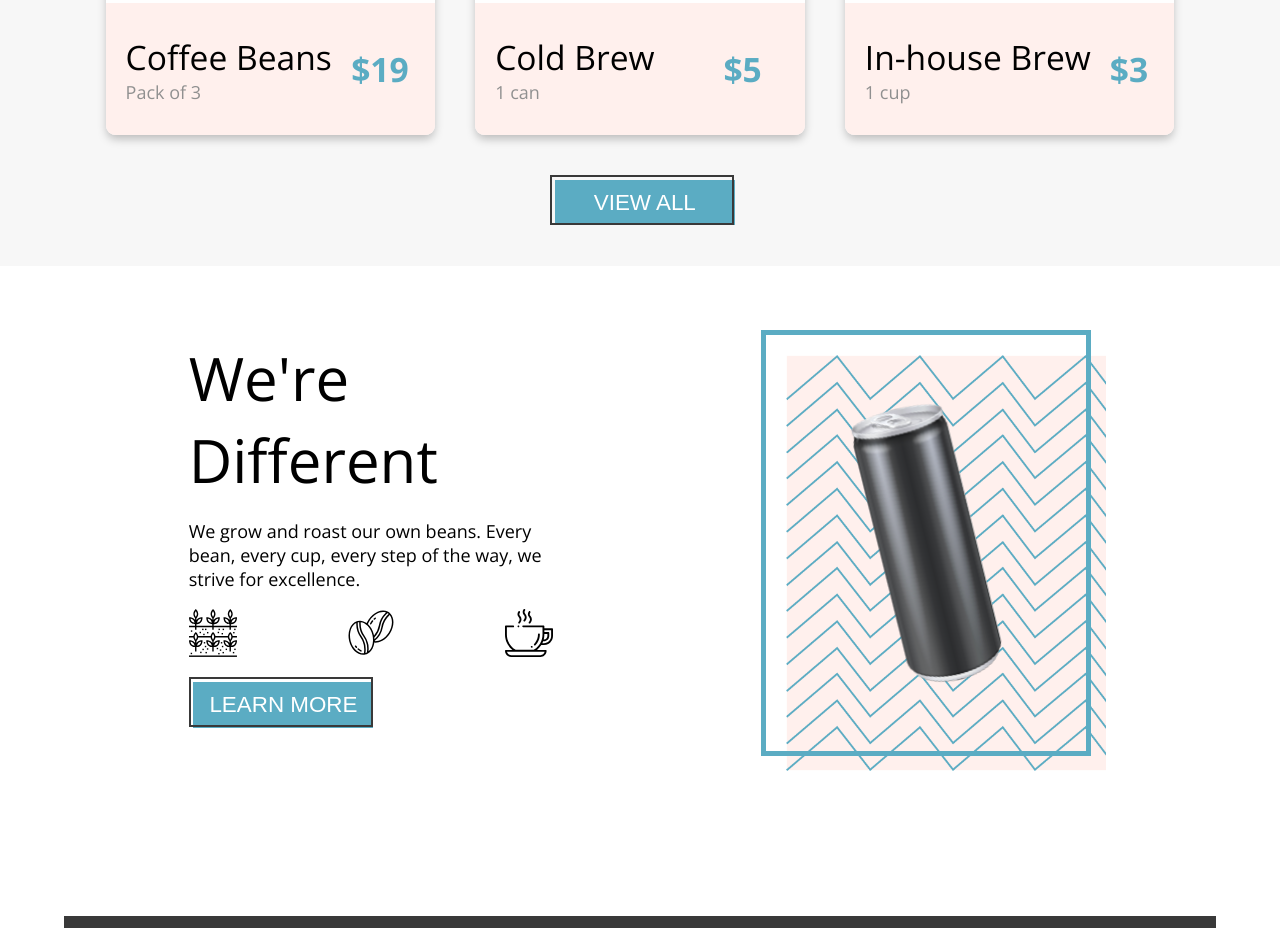
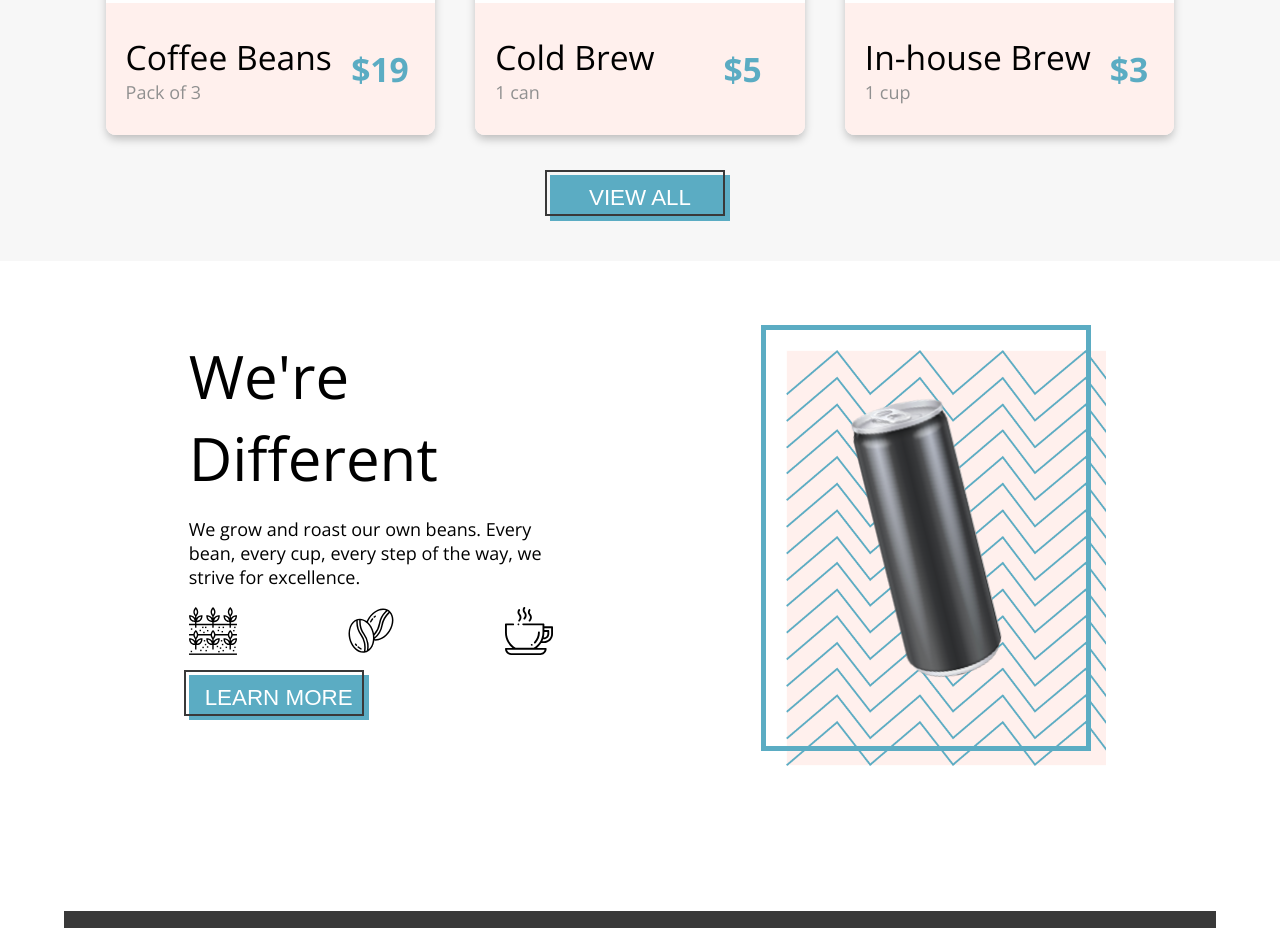
Before and after one commit to C1000101/WebSitePlayGround, a plain HTML site: page index.html in a window 1280 px wide. Shown: the part 1137-2065 px from the top of the page. Drawn offline with nearby package versions, Linux system fonts and the light colour scheme.

Commit message:
Coffee shop 17: adds button animation for click aciton.

```diff
--- a/index.html
+++ b/index.html
@@ -38,10 +38,8 @@
                     Coffee is a brewed drink prepared from roasted coffee beans, the seeds of berries from certain Coffee species.
                 </p>
                 <div class="container-button">
-                    <button class="container-button__button container-button__button--offset"
-                        type="button"
-                        onclick="window.location.href='./pages/menu.html'">SHOP NOW</button>
-                    <div class="container-button__border"></div>
+                    <button class="container-button__button" type="button" onclick="window.location.href='./pages/menu.html'">SHOP NOW</button>
+                    <div class="container-button__border container-button__border--offset"></div>
                 </div>
             </div>
             <img class="hero__image" src="./assets/images/coffeebeans-hero.png" alt="coffee bag">
@@ -76,10 +74,8 @@
                 </div>
             </div>
             <div class="container-button">
-                <button class="container-button__button container-button__button--offset"
-                    type="button"
-                    onclick="window.location.href='./pages/menu.html'">VIEW ALL</button>
-                <div class="container-button__border"></div>
+                <button class="container-button__button" type="button" onclick="window.location.href='./pages/menu.html'">VIEW ALL</button>
+                <div class="container-button__border container-button__border--offset"></div>
             </div>
         </section>
         <div class="about-use">
@@ -96,10 +92,8 @@
                     <img class="about-use__logo" src="./assets/logos/coffee-cup.svg" alt="Coffee cup.">
                 </div>
                 <div class="container-button">
-                    <button class="container-button__button container-button__button--offset"
-                        type="button"
-                        onclick="window.location.href='./pages/menu.html'">LEARN MORE</button>
-                    <div class="container-button__border"></div>
+                    <button class="container-button__button" type="button" onclick="window.location.href='./pages/menu.html'">LEARN MORE</button>
+                    <div class="container-button__border container-button__border--offset"></div>
                 </div>
             </div>
             <div class="about-use__image-container">
--- a/scss/partials/_global.scss
+++ b/scss/partials/_global.scss
@@ -94,9 +94,15 @@ body {
 
     &__border {
         border: 2px solid $primary-color;
+        box-sizing: border-box;
         @include inherit-width-and-height;
-        position: absolute;
         pointer-events: none;
+
+        &--offset {
+            position: absolute;
+            right: 0.3rem;
+            bottom: 0.3rem;
+        }
     }
 
     &__button {
@@ -108,10 +114,9 @@ body {
         font-weight: $font-weight-medium;
         @include inherit-width-and-height;
 
-        &--offset {
-            position: absolute;
-            left: 0.3rem;
-            top: 0.3rem;
+        &:active + .container-button__border--offset {
+            right: 0rem;
+            bottom: 0rem;
         }
     }
 }
```
Also changed, not shown: scss/landing.css, scss/menu.css, 2 other files.
